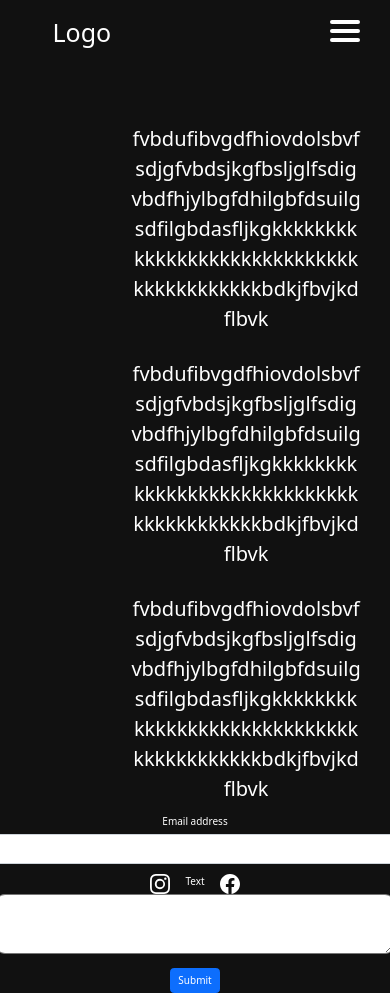
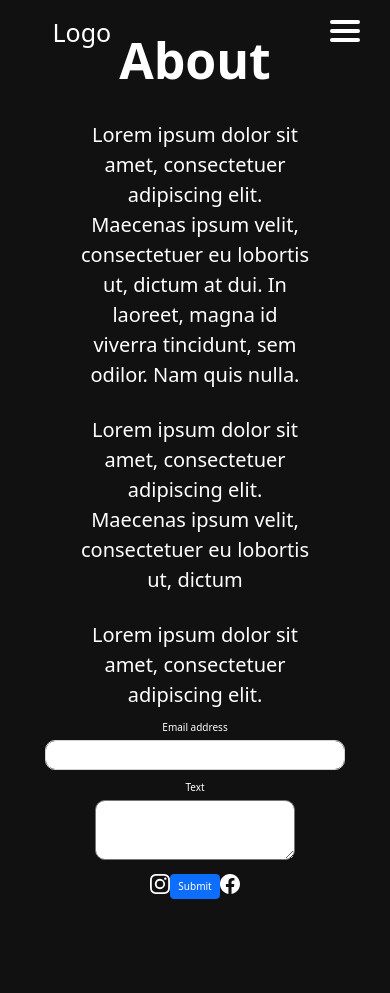
Before and after one commit to Kopyyx/photo-gallery, a PHP site: page /photo-gallery/about.php in a window 390 px wide; the page is wider, and only the part inside the window is pictured. After the commit the page ends 899 px from the top of that part, so only its background shows below. Run offline with PHP 8.4, Linux system fonts and the light colour scheme; data that the repository does not hold is empty.

Commit message:
responsivity update (about)

```diff
--- a/photo-gallery/about.php
+++ b/photo-gallery/about.php
@@ -8,15 +8,18 @@
                 </div>
             </div>
             <div class="row d-flex justify-content-center">
-                <div class="col-7 text-center">
+                <div class="col-12 col-md-12 col-xl-8 text-center">
                     <p class="text_about">
-                        fvbdufibvgdfhiovdolsbvfsdjgfvbdsjkgfbsljglfsdigvbdfhjylbgfdhilgbfdsuilgsdfilgbdasfljkgkkkkkkkkkkkkkkkkkkkkkkkkkkkkkkkkkkkkkkkkkbdkjfbvjkdflbvk</p>
+                        Lorem ipsum dolor sit amet, consectetuer adipiscing elit. Maecenas ipsum velit, consectetuer eu lobortis ut, dictum at dui. In laoreet, magna id viverra tincidunt, sem odilor. Nam quis nulla.
+                    </p>
                     <br>
                     <p class="text_about">
-                        fvbdufibvgdfhiovdolsbvfsdjgfvbdsjkgfbsljglfsdigvbdfhjylbgfdhilgbfdsuilgsdfilgbdasfljkgkkkkkkkkkkkkkkkkkkkkkkkkkkkkkkkkkkkkkkkkkbdkjfbvjkdflbvk</p>
+                        Lorem ipsum dolor sit amet, consectetuer adipiscing elit. Maecenas ipsum velit, consectetuer eu lobortis ut, dictum
+                    </p>
                     <br>
                     <p class="text_about">
-                        fvbdufibvgdfhiovdolsbvfsdjgfvbdsjkgfbsljglfsdigvbdfhjylbgfdhilgbfdsuilgsdfilgbdasfljkgkkkkkkkkkkkkkkkkkkkkkkkkkkkkkkkkkkkkkkkkkbdkjfbvjkdflbvk</p>
+                        Lorem ipsum dolor sit amet, consectetuer adipiscing elit.
+                    </p>
 
                 </div>
 
--- a/photo-gallery/components/nav.php
+++ b/photo-gallery/components/nav.php
@@ -14,9 +14,9 @@
         </div>
         <div id="mainListDiv" class="main_list">
             <ul class="navlinks">
-                <li><a class="link" href="../../index.php">Home</a></li>
-                <li><a class="link" href="<?php echo $gallery_path ?>">Gallery</a></li>
-                <li><a class="link" href="<?php echo $about_path ?>">About</a></li>
+                <li><a class="link" id="link-home" data-page="index.php">Domů</a></li>
+                <li><a class="link"  id="link-gallery" data-page="photo-gallery/gallery.php">Galerie</a></li>
+                <li><a class="link"  id="link-about" data-page="photo-gallery/about.php">O mně</a></li>
                 <div class="social-icons-nav">
                     <li><a href="https://www.instagram.com/mh.shutterbug/" target="_blank">
                             <img src="<?php echo $instagram_icon_path ?>" alt="instagram-white-logo"/>
--- a/photo-gallery/style.css
+++ b/photo-gallery/style.css
@@ -581,7 +581,7 @@
     display: flex;
     justify-content: center;
     text-decoration: none;
-    padding-bottom: 15rem;
+    padding-bottom: 8rem;
     font-size: 9rem;
     color: white;
     font-weight: 900;
@@ -606,19 +606,6 @@
     text-align: center;
 }
 
-@media (max-width: 768px) {
-    .gallery_title {
-        padding-top: 5rem;
-        font-size: 5rem;
-        padding-bottom: 0;
-    }
-    .text_about{
-        word-wrap: break-word;
-        width: 230px;
-    }
-
-}
-
 .email_form{
     width: 50%;
     text-align: center;
@@ -633,6 +620,52 @@
     height: 6rem;
     width: 40rem;
     border-radius: 1rem;
+}
+
+@media (max-width: 768px) {
+    .gallery_title {
+        padding-top: 5rem;
+        font-size: 5rem;
+        padding-bottom: 3rem;
+    }
+    .text_about{
+        word-wrap: break-word;
+        width: 230px;
+    }
+
+    .page_title {
+        padding-top: 8rem;
+        padding-bottom: 2rem;
+        font-size: 5rem;
+    }
+
+    .email_form{
+        width: 25%;
+    }
+    #email_input{
+        height: 3rem;
+        width: 30rem;
+        border-radius: 1rem;
+    }
+    #textarea{
+        height: 6rem;
+        width: 20rem;
+        border-radius: 1rem;
+    }
+
+}
+@media (max-width: 389px){
+    .gallery_title {
+        padding-top: 20rem;
+        font-size: 5rem;
+        padding-bottom: 3rem;
+    }
+
+    .page_title {
+        padding-top: 25rem;
+        padding-bottom: 2rem;
+        font-size: 5rem;
+    }
 }
 
 /* photo gallery */
```
